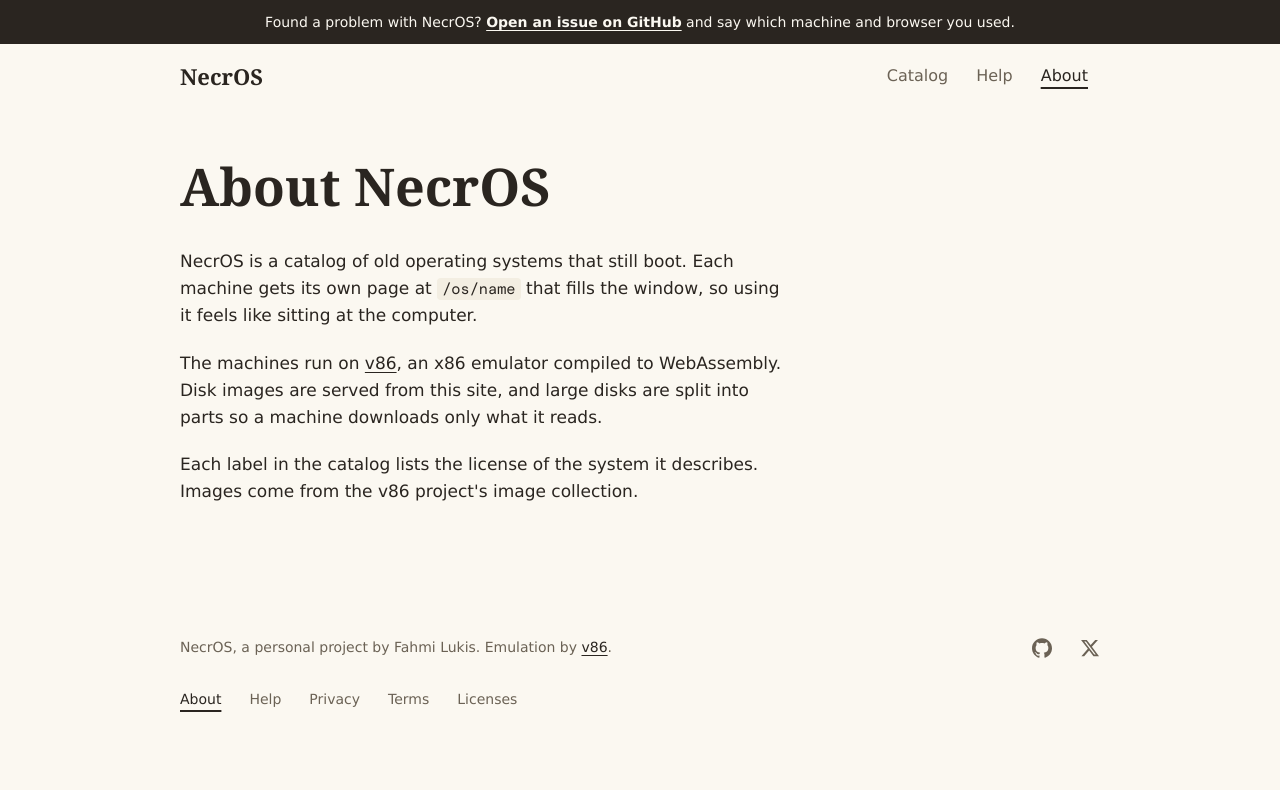
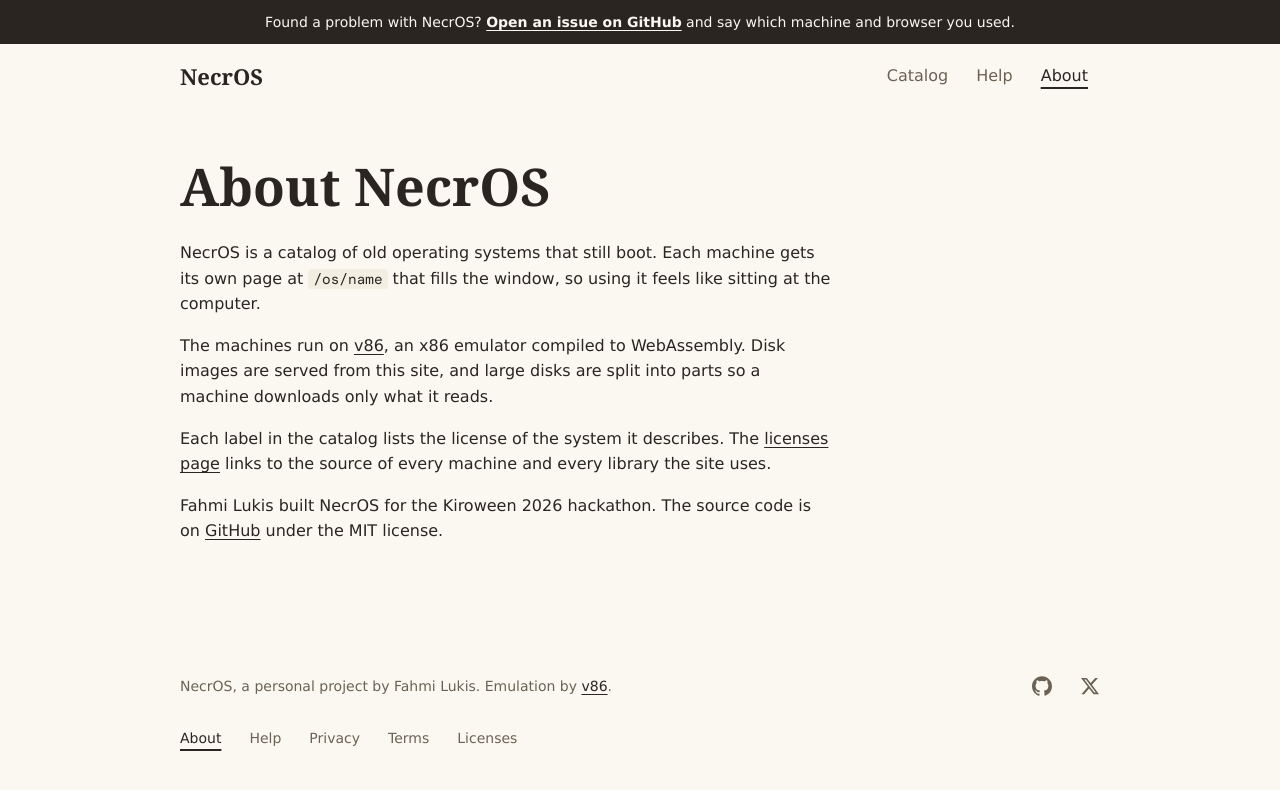
Before and after one commit to lksxyz/necr-os, a SvelteKit app in the folder apps/web/: page /about in a window 1280 px wide. Shown: the top 790 px of the page. Built offline with nearby package versions, Linux system fonts and the light colour scheme.

Commit message:
feat(web): link about page to licenses and source

```diff
--- a/apps/web/src/routes/(site)/about/+page.svelte
+++ b/apps/web/src/routes/(site)/about/+page.svelte
@@ -1,8 +1,13 @@
+<script lang="ts">
+	import { operator, repoUrl } from '#lib/site.ts';
+</script>
+
 <svelte:head>
 	<title>About | NecrOS</title>
+	<meta name="description" content="What NecrOS is, how the machines run, and who built it." />
 </svelte:head>
 
-<article>
+<article class="prose">
 	<h1>About NecrOS</h1>
 	<p>
 		NecrOS is a catalog of old operating systems that still boot. Each machine gets its own page at
@@ -15,33 +20,12 @@
 		machine downloads only what it reads.
 	</p>
 	<p>
-		Each label in the catalog lists the license of the system it describes. Images come from the v86
-		project's image collection.
+		Each label in the catalog lists the license of the system it describes. The
+		<a href="/licenses">licenses page</a> links to the source of every machine and every library the
+		site uses.
+	</p>
+	<p>
+		{operator} built NecrOS for the Kiroween 2026 hackathon. The source code is on
+		<a href={repoUrl}>GitHub</a> under the MIT license.
 	</p>
 </article>
-
-<style>
-	article {
-		display: grid;
-		gap: 20px;
-		max-width: 60ch;
-	}
-
-	h1 {
-		font-size: clamp(2.25rem, 5vw, 3.25rem);
-		font-weight: 700;
-		margin-bottom: 12px;
-	}
-
-	p {
-		font-size: 17px;
-		line-height: 1.6;
-	}
-
-	code {
-		background: var(--surface);
-		padding: 1px 5px;
-		border-radius: var(--r-badge);
-		font-size: 0.9em;
-	}
-</style>
```
